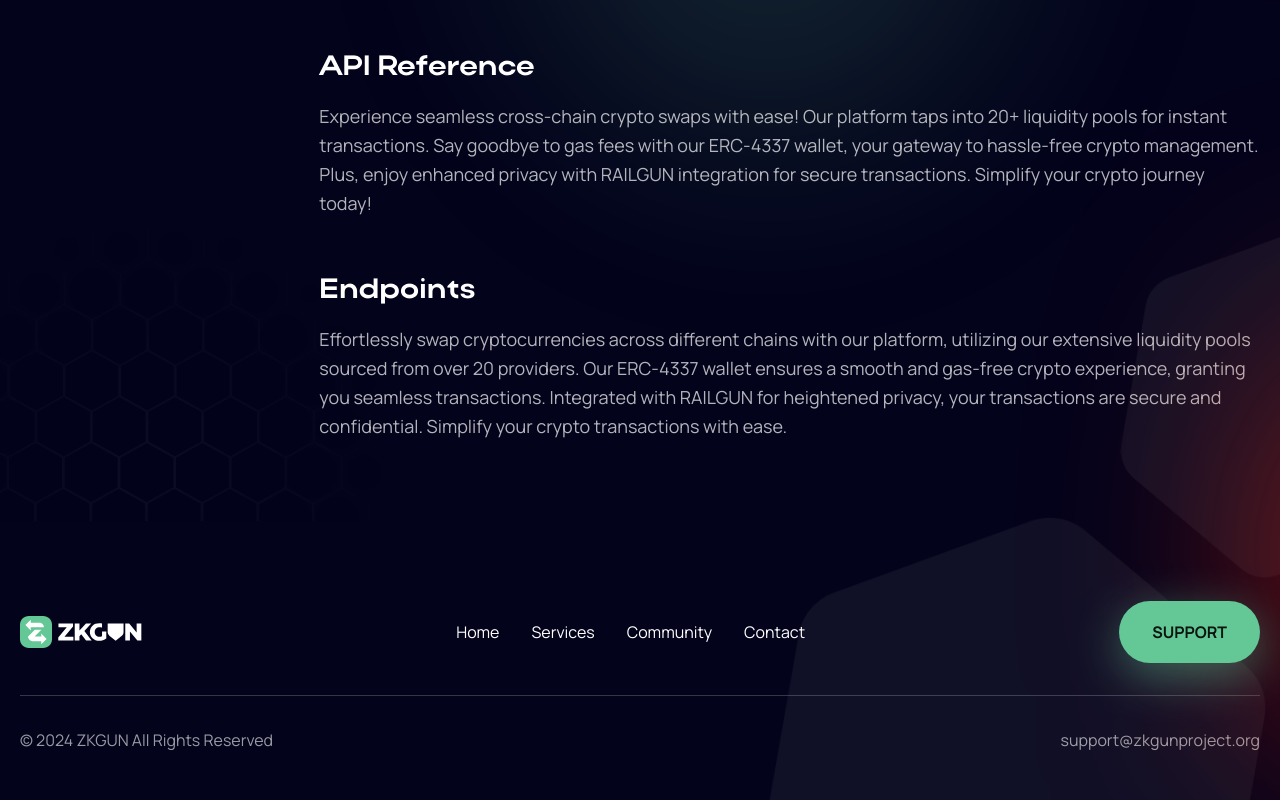
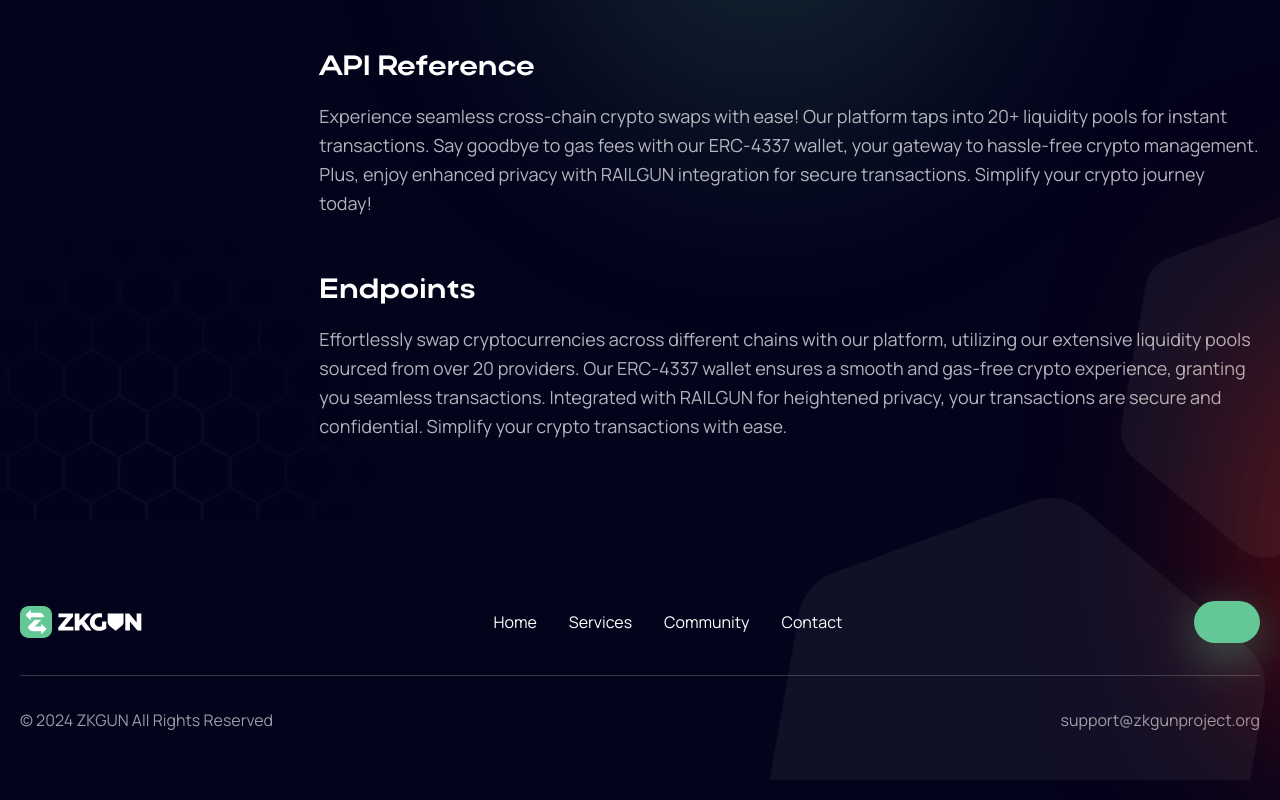
Before and after one commit to ceassefire2/zkgun, a React (Create React App) app: page /documentation in a window 1280 px wide. Shown: the part 1436-2236 px from the top of the page. Built offline with nearby package versions, Linux system fonts and the light colour scheme.

Commit message:
code merge

```diff
--- a/src/components/common/Footer.jsx
+++ b/src/components/common/Footer.jsx
@@ -67,8 +67,21 @@
             </div>
           </div>
           <div>
-            <a rel="noreferrer" href="mailto:support@zkgunproject.org">
-              <CommonBtn btntext={"Support"} />
+            <a
+              rel="noreferrer"
+              href="mailto:support@zkgunproject.org"
+              className="font-bold uppercase group font-manrope bg-primary text-racingGreen text-base relative flex items-center justify-center overflow-hidden hover:text-primary group !leading-5 rounded-[100px] py-3 sm:py-4 md:py-5 px-8 shadow-[0px_13px_48px_0px_#63C7967A] border border-transparent
+         hover:border-primary"
+            >
+              <span className="absolute w-full h-full rounded-md bg-black -translate-x-[110%] duration-200 group-hover:translate-x-0"></span>
+
+              <span
+                className={`${ "translate-y-[120px] -rotate-[45deg]  w-full absolute"
+                }
+         transition-all duration-300 w-full ease-linear text-nowrap`}
+              >
+                Support
+              </span>
             </a>
           </div>
         </div>
```
